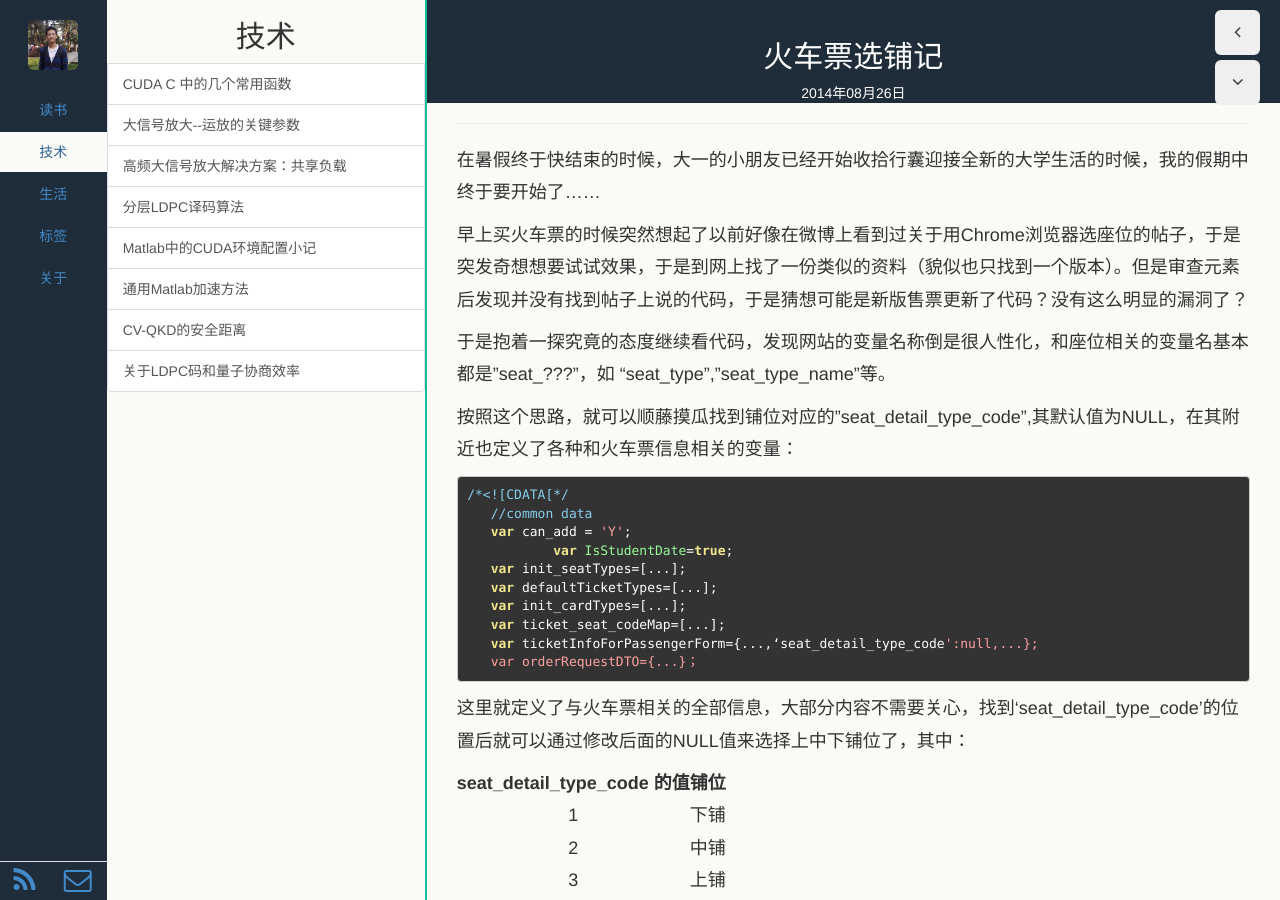
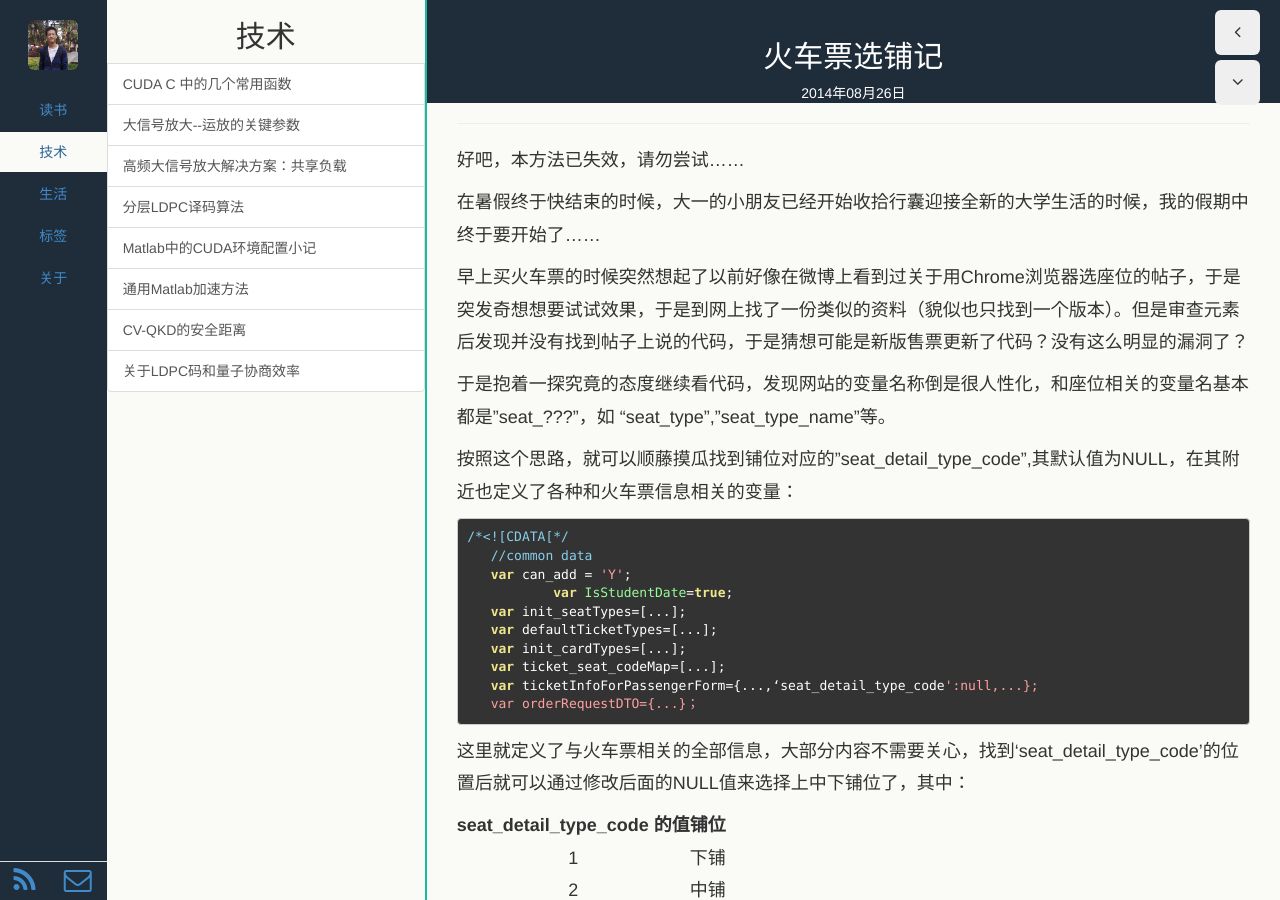
Before and after one commit to lindakai/lindakai.github.io, a Jekyll site: the page built from _posts/2014-08-26-Train-ticket.markdown, in a window 1280 px wide. Built offline with Jekyll 4.4.1, drawn with Linux system fonts in a browser that asks for light colours; Markdown is read by kramdown in place of the engine named in the settings; comment, search, counter and statistics services are not loaded.

Commit message:
2014-10-8

```diff
--- a/_posts/2014-08-26-Train-ticket.markdown
+++ b/_posts/2014-08-26-Train-ticket.markdown
@@ -4,6 +4,8 @@ title: "火车票选铺记"
 category: 生活
 tags: Life
 ---
+
+好吧，本方法已失效，请勿尝试……
 
 在暑假终于快结束的时候，大一的小朋友已经开始收拾行囊迎接全新的大学生活的时候，我的假期中终于要开始了……
 
```
